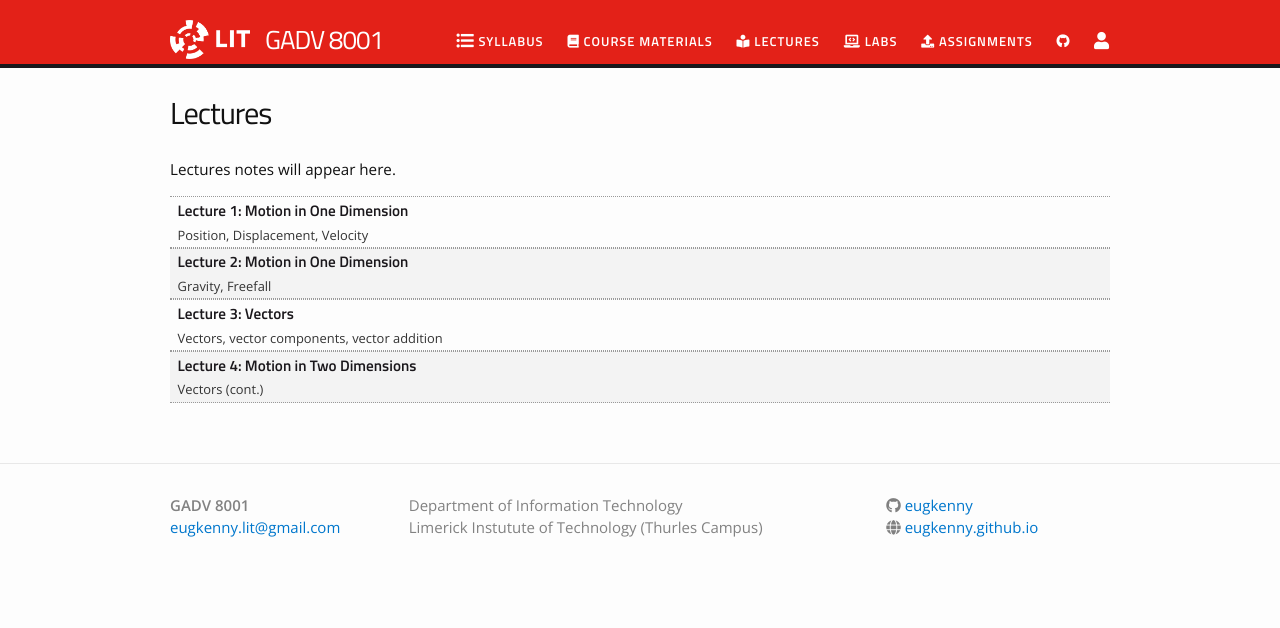
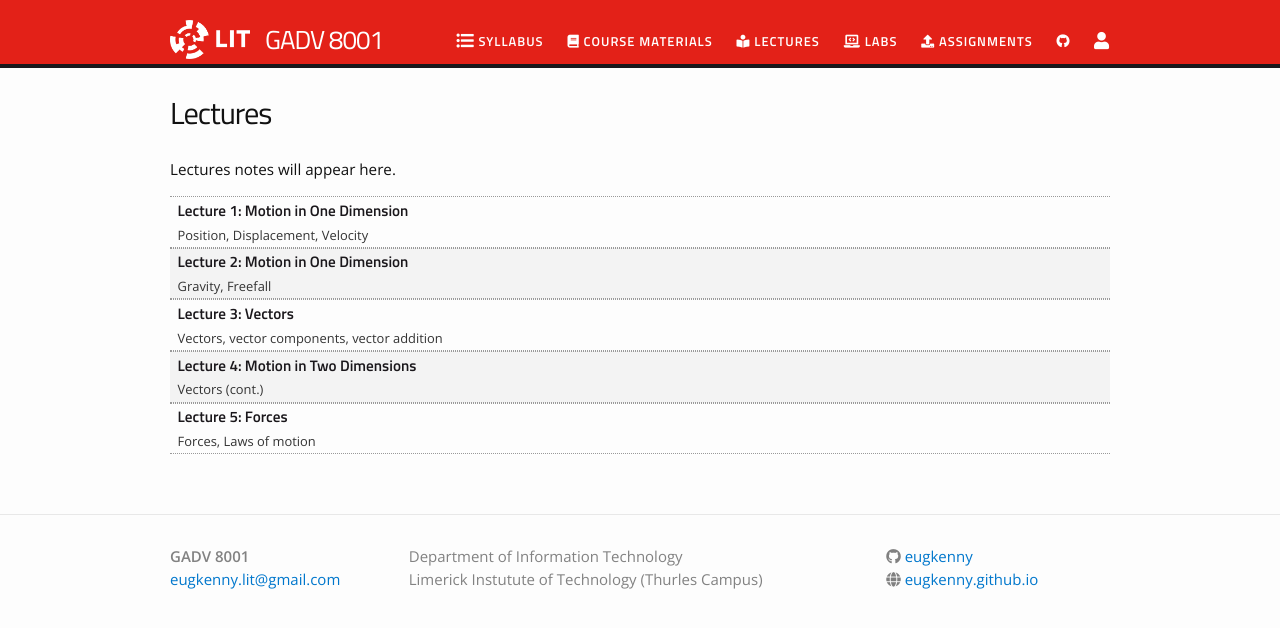
Before and after one commit to eugkenny/GADV8001, a Jekyll site: the page built from lectures.md, in a window 1280 px wide. Shown: the top 628 px of the page. Built offline with Jekyll 4.4.1, drawn with Linux system fonts in a browser that asks for light colours; nearby versions of some CDN libraries.

Commit message:
Update lectures

```diff
--- a/_data/lectures.yml
+++ b/_data/lectures.yml
@@ -22,3 +22,8 @@
   filename: Phys_Lecture06.pdf
   dirname: lectures
   tldr: "Vectors (cont.)"
+
+- title: "Lecture 5: Forces"
+  filename: Phys_Lecture08.pdf
+  dirname: lectures
+  tldr: "Forces, Laws of motion"
```
Also changed, not shown: 1 other file.
